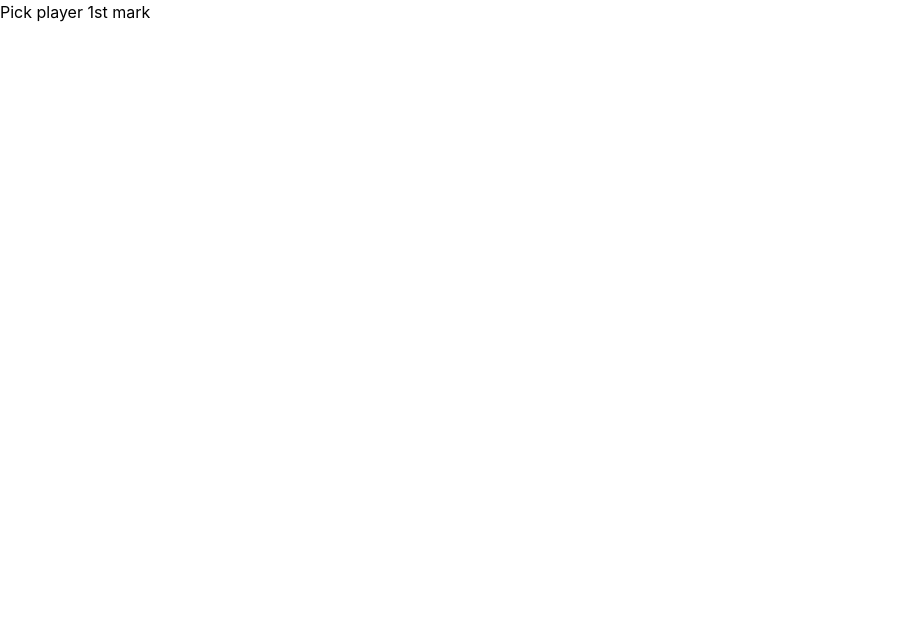
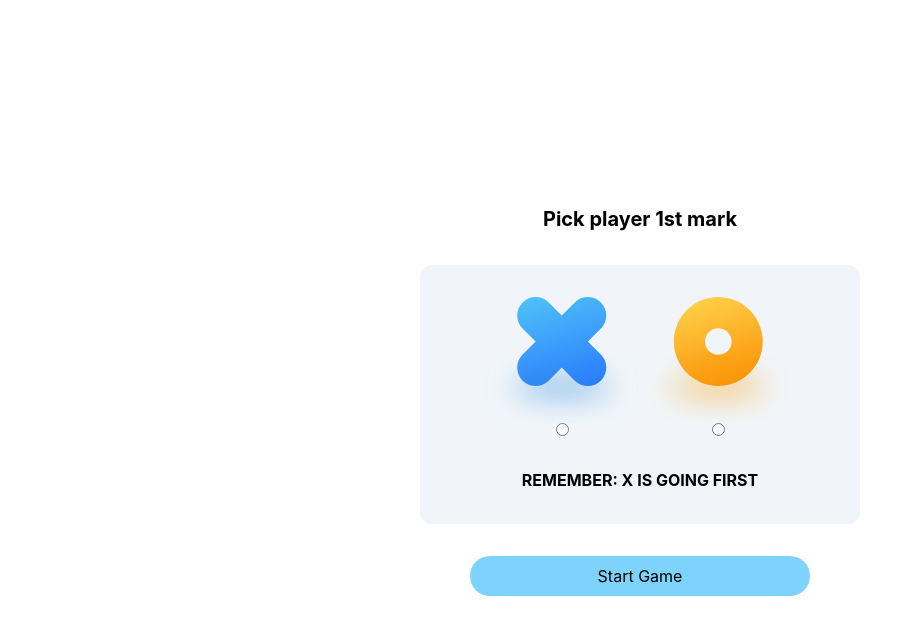
Before and after one commit to yuta-takeda/bigdevsoon-tictactoe, a React (Create React App) app: page /new_game in a window 1280 px wide. Shown: the top 634 px of the page, without its empty margins (0-922 px from the left). Built offline with nearby package versions, Linux system fonts and the light colour scheme.

Commit message:
create new game page

```diff
--- a/src/index.tsx
+++ b/src/index.tsx
@@ -14,7 +14,11 @@ import {
 } from "react-router-dom";
 
 const Layout = () => {
-  return <Outlet />;
+  return (
+    <div className="flex flex-col justify-center items-center w-screen h-screen">
+      <Outlet />
+    </div>
+  );
 };
 
 const root = ReactDOM.createRoot(
--- a/src/pages/home/component.tsx
+++ b/src/pages/home/component.tsx
@@ -4,7 +4,7 @@ import { Link } from "react-router-dom";
 
 export const HomeComponent: React.FC = () => {
   return (
-    <div className="flex flex-col justify-center items-center w-screen h-screen">
+    <>
       <img src={logo} alt={logo} width={200} className="pb-12" />
       <h1 className="m-4 font-sans text-6xl font-black">Tic Tac Toe</h1>
       <h2 className="m-4 text-lg text-center">
@@ -18,6 +18,6 @@ export const HomeComponent: React.FC = () => {
       >
         New Game
       </Link>
-    </div>
+    </>
   );
 };
--- a/src/pages/newGame/component.tsx
+++ b/src/pages/newGame/component.tsx
@@ -1,5 +1,54 @@
 import React from "react";
+import xIcon from "../../assets/x.svg";
+import oIcon from "../../assets/o.svg";
+import { Link } from "react-router-dom";
 
-export const Component: React.FC = () => {
-  return <div>Pick player 1st mark</div>;
+interface Props {
+  isPlayerXFirst: boolean;
+  handleSetIsPlayerXFirst: (event: React.ChangeEvent<HTMLInputElement>) => void;
+}
+
+export const Component: React.FC<Props> = (props) => {
+  const { isPlayerXFirst, handleSetIsPlayerXFirst } = props;
+
+  return (
+    <>
+      <h1 className="my-8 text-xl font-bold">Pick player 1st mark</h1>
+      <div className="flex flex-col justify-center items-center py-8 px-16 rounded-xl bg-slate-100">
+        <div className="flex flex-row pb-8">
+          <div className="flex flex-col justify-center items-center">
+            <img src={xIcon} alt={"x player"} />
+            <input
+              type="radio"
+              name="player"
+              value="true"
+              onChange={(event) => {
+                handleSetIsPlayerXFirst(event);
+              }}
+            />
+          </div>
+          <div className="flex flex-col justify-center items-center">
+            <img src={oIcon} alt={"o player"} />
+            <input
+              type="radio"
+              name="player"
+              value="false"
+              onChange={(event) => {
+                handleSetIsPlayerXFirst(event);
+              }}
+            />
+          </div>
+        </div>
+        <p className="font-bold">
+          {`REMEMBER: ${isPlayerXFirst ? "X" : "O"} IS GOING FIRST`}
+        </p>
+      </div>
+      <Link
+        className="py-2 px-32 m-4 my-8 rounded-3xl bg-sky-300 hover:bg-sky-200"
+        to={"/new_game"}
+      >
+        Start Game
+      </Link>
+    </>
+  );
 };
--- a/src/pages/newGame/container.tsx
+++ b/src/pages/newGame/container.tsx
@@ -1,6 +1,19 @@
-import React from "react";
+import React, { useState } from "react";
 import { Component } from "./component";
 
 export const Container: React.FC = () => {
-  return <Component />;
+  const [isPlayerXFirst, setIsPlayerXFirst] = useState(true);
+
+  const handleSetIsPlayerXFirst = (
+    event: React.ChangeEvent<HTMLInputElement>,
+  ) => {
+    setIsPlayerXFirst(event.target.value === "true");
+  };
+
+  return (
+    <Component
+      isPlayerXFirst={isPlayerXFirst}
+      handleSetIsPlayerXFirst={handleSetIsPlayerXFirst}
+    />
+  );
 };
```
Also changed, not shown: src/assets/o.svg (added), src/assets/x.svg (added).
